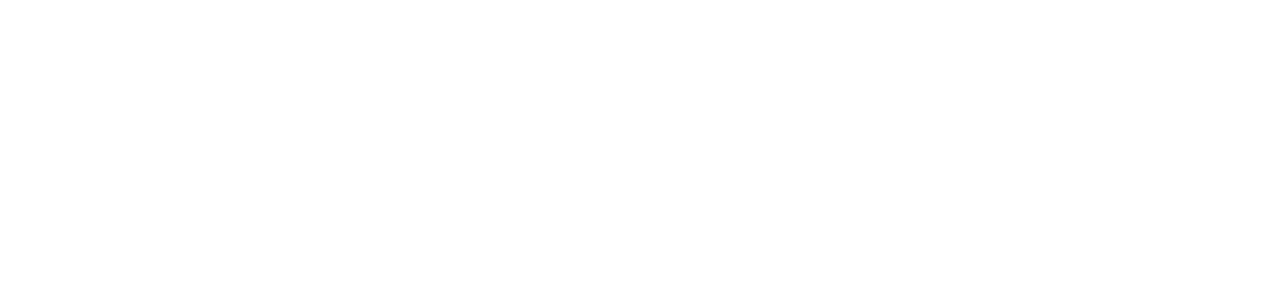
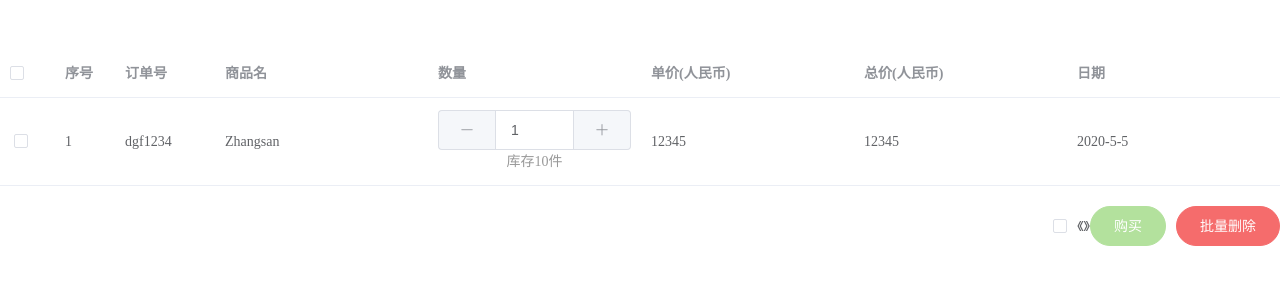
Before and after one commit to ZXbetterfrontend/zxfrontend, a Vue app: page /#/shoppingCart in a window 1280 px wide. Shown: the top 300 px of the page. Built offline with nearby package versions, Linux system fonts and the light colour scheme.

Commit message:
shoppingcart

```diff
--- a/src/pages/shoppingCart.vue
+++ b/src/pages/shoppingCart.vue
@@ -22,8 +22,8 @@
 
 	</el-table>
     <div style="float: right;padding-top: 20px">
-      <el-checkbox><a>《》</a></el-checkbox>
-       <el-button type="success" round @click="buy()" disabled>购买</el-button>
+      <el-checkbox  v-model="checked"><a>《》</a></el-checkbox>
+       <el-button type="success" round @click="buy()" :disabled="!checked">购买</el-button>
       <el-button type="danger" round>批量删除</el-button>
     </div>
   </div>
@@ -40,7 +40,8 @@ export default {
         count:1,
         date:'2020-5-5',
         totalPrice:12345
-      }]
+      }],
+      checked: false,
     }
   },
 
--- a/src/router/index.js
+++ b/src/router/index.js
@@ -43,6 +43,10 @@ export default new Router({
       name: 'Administrators',
       component: Administrators
     },
-
+    {
+      path: '/shoppingcart',
+      name: 'shoppingCart',
+      component: shoppingCart
+    },
   ]
 })
```
